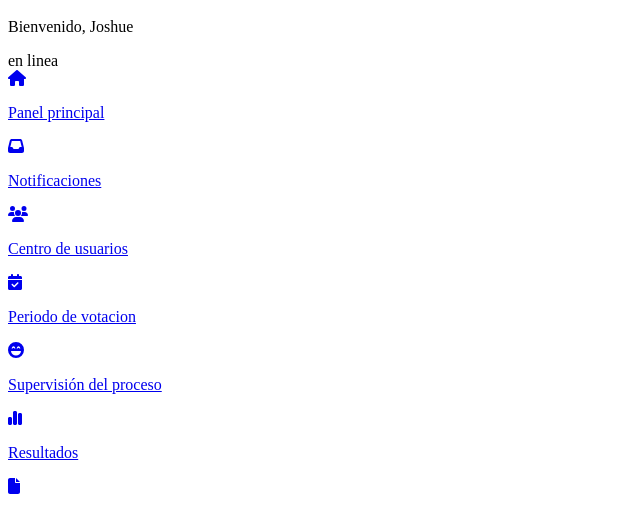
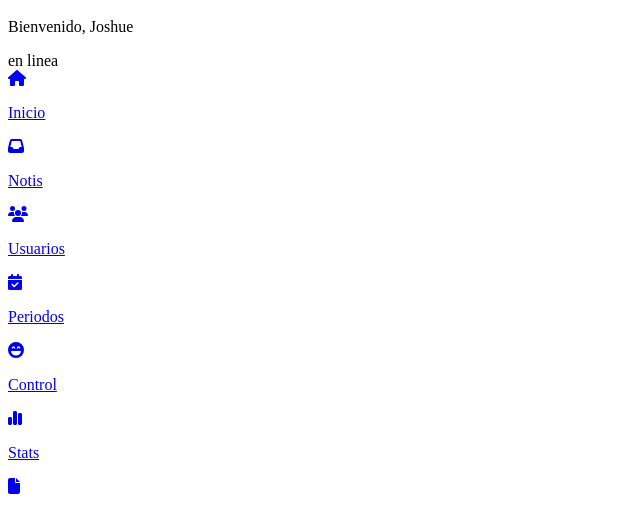
Before and after one commit to JosueGarcia04/spollnet-frontend, a React (Vite) app in the folder frontend/: page /main in a window 1280 px wide. Shown: the part 400-912 px from the top of the page, without its empty margins (0-640 px from the left). Built offline with nearby package versions, Linux system fonts and the light colour scheme.

Commit message:
update in p from menu

```diff
--- a/frontend/src/components/coordinator/menuCoordinatorDasboard.jsx
+++ b/frontend/src/components/coordinator/menuCoordinatorDasboard.jsx
@@ -3,118 +3,63 @@ import { faHouse, faUsers, faNewspaper, faChartSimple, faFile, faCalendarCheck,
 import { FontAwesomeIcon } from '@fortawesome/react-fontawesome';
 export default function MenuCoordinatorDashboard(){
     return(
-        <div>
-            <div id="menu" class="flex flex-col space-y-2 w-full ">
-            <a href="#" class="hover:bg-white/10 transition duration-150 ease-linear rounded-lg  group w-full  py-3 px-2 ">
-                    <div class="relative flex flex-col space-y-2 md:flex-row md:space-y-0 space-x-2 items-center">
-                        <div>
+        <div className='h-screen flex flex-col'>
+            <div id="menu" class="flex flex-col space-y-2 w-full">
+                <a href="#" className="hover:bg-white/10 transition duration-150 ease-linear rounded-lg group w-full py-3 px-2">
+                    <div className="flex items-center space-x-2">
                         <FontAwesomeIcon icon={faHouse}/>
-                        </div>
-                        <div>
-                            <p class="font-bold text-base lg:text-lg text-slate-200 leading-4">Panel principal</p>
-
-                        </div>
-
+                        <p className="font-bold text-base lg:text-lg text-slate-200">Inicio</p>
                     </div>
                 </a>
-                <a href="#" class="hover:bg-white/10 transition duration-150 ease-linear rounded-lg  group w-full  py-3 px-2 ">
-                    <div class="relative flex flex-col space-y-2 md:flex-row md:space-y-0 space-x-2 items-center">
-                        <div>
+                <a href="#" className="hover:bg-white/10 transition duration-150 ease-linear rounded-lg group w-full py-3 px-2">
+                    <div className="flex items-center space-x-2">
                         <FontAwesomeIcon icon={faInbox}/>
-                        </div>
-                        <div>
-                            <p class="font-bold text-base lg:text-lg text-slate-200 leading-4">Notificaciones</p>
-
-                        </div>
-
+                        <p className="font-bold text-base lg:text-lg text-slate-200">Notis</p>
                     </div>
                 </a>
-                <a href="#" class="hover:bg-white/10 transition duration-150 ease-linear rounded-lg  group w-full  py-3 px-2 ">
-                    <div class="relative flex flex-col space-y-2 md:flex-row md:space-y-0 space-x-2 items-center">
-                        <div>
+                <a href="#" className="hover:bg-white/10 transition duration-150 ease-linear rounded-lg group w-full py-3 px-2">
+                    <div className="flex items-center space-x-2">
                         <FontAwesomeIcon icon={faUsers}/>
-                        </div>
-                        <div>
-                            <p class="font-bold text-base lg:text-lg text-slate-200 leading-4">Centro de usuarios</p>
-
-                        </div>
-
+                        <p className="font-bold text-base lg:text-lg text-slate-200">Usuarios</p>
                     </div>
                 </a>
-                <a href="#" class="hover:bg-white/10 transition duration-150 ease-linear rounded-lg  group w-full  py-3 px-2 ">
-                    <div class="relative flex flex-col space-y-2 md:flex-row md:space-y-0 space-x-2 items-center">
-                        <div>
+                <a href="#" className="hover:bg-white/10 transition duration-150 ease-linear rounded-lg group w-full py-3 px-2">
+                    <div className="flex items-center space-x-2">
                         <FontAwesomeIcon icon={faCalendarCheck}/>
-                        </div>
-                        <div>
-                            <p class="font-bold text-base lg:text-lg text-slate-200 leading-4">Periodo de votacion</p>
-
-                        </div>
-
+                        <p className="font-bold text-base lg:text-lg text-slate-200">Periodos</p>
                     </div>
                 </a>
-                <a href="#" class="hover:bg-white/10 transition duration-150 ease-linear rounded-lg  group w-full  py-3 px-2 ">
-                    <div class="relative flex flex-col space-y-2 md:flex-row md:space-y-0 space-x-2 items-center">
-                        <div>
+                <a href="#" className="hover:bg-white/10 transition duration-150 ease-linear rounded-lg group w-full py-3 px-2">
+                    <div className="flex items-center space-x-2">
                         <FontAwesomeIcon icon={faFaceLaughBeam}/>
-                        </div>
-                        <div>
-                            <p class="font-bold text-base lg:text-lg text-slate-200 leading-4">Supervisión del proceso</p>
-
-                        </div>
-
+                        <p className="font-bold text-base lg:text-lg text-slate-200">Control</p>
                     </div>
                 </a>
-                <a href="#" class="hover:bg-white/10 transition duration-150 ease-linear rounded-lg  group w-full  py-3 px-2 ">
-                    <div class="relative flex flex-col space-y-2 md:flex-row md:space-y-0 space-x-2 items-center">
-                        <div>
+                <a href="#" className="hover:bg-white/10 transition duration-150 ease-linear rounded-lg group w-full py-3 px-2">
+                    <div className="flex items-center space-x-2">
                         <FontAwesomeIcon icon={faChartSimple}/>
-                        </div>
-                        <div>
-                            <p class="font-bold text-base lg:text-lg text-slate-200 leading-4">Resultados</p>
-
-                        </div>
-
+                        <p className="font-bold text-base lg:text-lg text-slate-200">Stats</p>
                     </div>
                 </a>
-                <a href="#" class="hover:bg-white/10 transition duration-150 ease-linear rounded-lg  group w-full  py-3 px-2 ">
-                    <div class="relative flex flex-col space-y-2 md:flex-row md:space-y-0 space-x-2 items-center">
-                        <div>
+                <a href="#" className="hover:bg-white/10 transition duration-150 ease-linear rounded-lg group w-full py-3 px-2">
+                    <div className="flex items-center space-x-2">
                         <FontAwesomeIcon icon={faFile}/>
-                        </div>
-                        <div>
-                            <p class="font-bold text-base lg:text-lg text-slate-200 leading-4">Reportes</p>
-
-                        </div>
-
+                        <p className="font-bold text-base lg:text-lg text-slate-200">Reportes</p>
                     </div>
                 </a>
-                <a href="#" class="hover:bg-white/10 transition duration-150 ease-linear rounded-lg  group w-full  py-3 px-2 ">
-                    <div class="relative flex flex-col space-y-2 md:flex-row md:space-y-0 space-x-2 items-center">
-                        <div>
+                <a href="#" className="hover:bg-white/10 transition duration-150 ease-linear rounded-lg group w-full py-3 px-2">
+                    <div className="flex items-center space-x-2">
                         <FontAwesomeIcon icon={faNewspaper}/>
-                        </div>
-                        <div>
-                            <p class="font-bold text-base lg:text-lg text-slate-200 leading-4">Noticias</p>
-
-                        </div>
-
+                        <p className="font-bold text-base lg:text-lg text-slate-200">Noticias</p>
                     </div>
                 </a>
-                <a href="#" class="bg-red-700 rounded-lg  group w-full  py-3 px-2 ">
-                    <div class="relative flex flex-col space-y-2 md:flex-row md:space-y-0 space-x-2 items-center">
-                        <div>
+                <a href="#" className="bg-red-700 rounded-lg group w-full py-3 px-2">
+                <div className="flex items-center space-x-2">
                     <FontAwesomeIcon icon={faDoorOpen}/>
-                        </div>
-                        <div>
-                            <p class="font-bold text-base lg:text-lg text-slate-200 leading-4">Salir</p>
-
-                        </div>
-
+                    <p className="font-bold text-base lg:text-lg text-slate-200">Salir</p>
                 </div>
                 </a>
             </div>
         </div>
-
     );
 }
```
Lines whose indentation alone changed are shown as unchanged.
